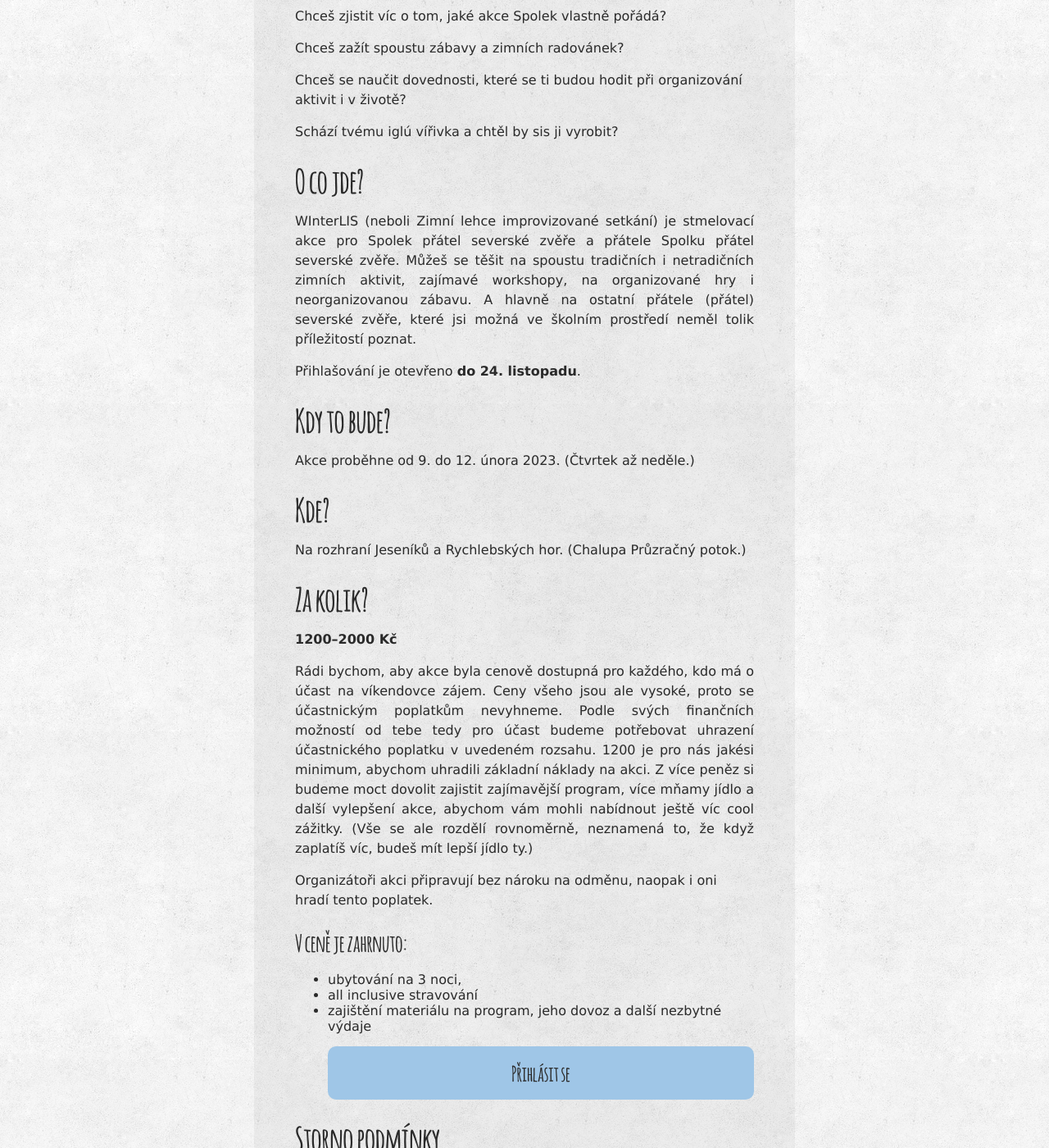
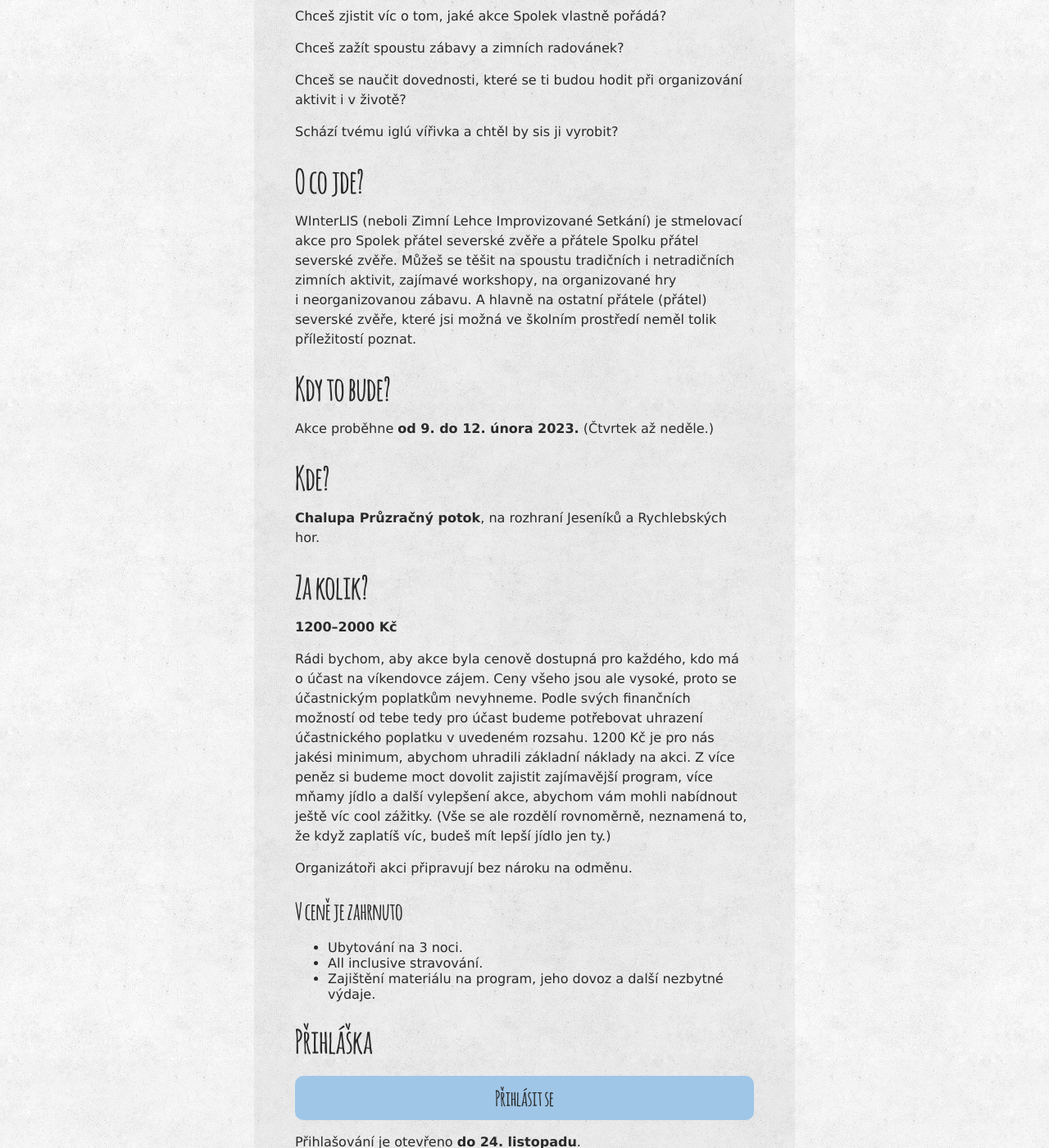
Before and after one commit to zverinec/zverinec-web, a Jekyll site: the page built from _pages/winterlis23.md, in a window 1280 px wide and 1400 px high, scrolled down 908 px. Shown: the whole window at 82% size. Built offline with Jekyll 4.4.1, drawn with Linux system fonts in a browser that asks for light colours; comment, search, counter and statistics services are not loaded; some of the changed text lies outside the part shown.

Commit message:
Winterlis: tweak texts.

```diff
--- a/_pages/winterlis23.md
+++ b/_pages/winterlis23.md
@@ -18,55 +18,68 @@ Chceš se naučit dovednosti, které se ti budou hodit při organizování aktiv
 Schází tvému iglú vířivka a chtěl by sis ji vyrobit?
 
 ## O co jde?
-<p style="text-align: justify">
-WInterLIS (neboli Zimní lehce improvizované setkání) je stmelovací akce pro Spolek přátel severské zvěře a přátele Spolku přátel severské zvěře. Můžeš se těšit na spoustu tradičních i netradičních zimních aktivit, zajímavé workshopy, na organizované hry i neorganizovanou zábavu. A hlavně na ostatní přátele (přátel) severské zvěře, které jsi možná ve školním prostředí neměl tolik příležitostí poznat.
-</p>
-<p>Přihlašování je otevřeno <strong>do 24. listopadu</strong>.</p>
+WInterLIS (neboli Zimní Lehce Improvizované Setkání) je stmelovací akce pro
+Spolek přátel severské zvěře a přátele Spolku přátel severské zvěře. Můžeš se
+těšit na spoustu tradičních i netradičních zimních aktivit, zajímavé workshopy,
+na organizované hry i neorganizovanou zábavu. A hlavně na ostatní přátele
+(přátel) severské zvěře, které jsi možná ve školním prostředí neměl tolik
+příležitostí poznat.
 
 ## Kdy to bude?
-Akce proběhne od 9. do 12. února 2023. (Čtvrtek až neděle.)
+Akce proběhne **od 9. do 12. února 2023.** (Čtvrtek až neděle.)
 
 ## Kde?
-Na rozhraní Jeseníků a Rychlebských hor. (Chalupa Průzračný potok.)
+[Chalupa Průzračný potok](https://mapy.cz/s/jeguzalude), na rozhraní Jeseníků a Rychlebských hor.
 
 ## Za kolik?
+**1200–2000 Kč**
 
-**1200–2000 Kč**
-<p style="text-align: justify">
-Rádi bychom, aby akce byla cenově dostupná pro každého, kdo má o účast na víkendovce zájem. Ceny všeho jsou ale vysoké, proto se účastnickým poplatkům nevyhneme. Podle svých finančních možností od tebe tedy pro účast budeme potřebovat uhrazení účastnického poplatku v uvedeném rozsahu. 1200 je pro nás jakési minimum, abychom uhradili základní náklady na akci. Z více peněz si budeme moct dovolit zajistit zajímavější program, více mňamy jídlo a další vylepšení akce, abychom vám mohli nabídnout ještě víc cool zážitky. (Vše se ale rozdělí rovnoměrně, neznamená to, že když zaplatíš víc, budeš mít lepší jídlo ty.)
-</p>
-Organizátoři akci připravují bez nároku na odměnu, naopak i oni hradí tento poplatek.
+Rádi bychom, aby akce byla cenově dostupná pro každého, kdo má o účast na
+víkendovce zájem. Ceny všeho jsou ale vysoké, proto se účastnickým poplatkům
+nevyhneme. Podle svých finančních možností od tebe tedy pro účast budeme
+potřebovat uhrazení účastnického poplatku v uvedeném rozsahu. 1200 Kč je pro nás
+jakési minimum, abychom uhradili základní náklady na akci. Z více peněz si
+budeme moct dovolit zajistit zajímavější program, více mňamy jídlo a další
+vylepšení akce, abychom vám mohli nabídnout ještě víc cool zážitky. (Vše se ale
+rozdělí rovnoměrně, neznamená to, že když zaplatíš víc, budeš mít lepší jídlo
+jen ty.)
 
-#### V ceně je zahrnuto:
+Organizátoři akci připravují bez nároku na odměnu.
 
-- ubytování na 3 noci,
-- all inclusive stravování
-- zajištění materiálu na program, jeho dovoz a další nezbytné výdaje
-<br/>
+#### V ceně je zahrnuto
+- Ubytování na 3 noci.
+- All inclusive stravování.
+- Zajištění materiálu na program, jeho dovoz a další nezbytné výdaje.
+
+## Přihláška
 <a class="btn btn-large" href="https://forms.gle/WSGXuhGP8N3AStVL9">Přihlásit se</a>
+Přihlašování je otevřeno <strong>do 24. listopadu</strong>.
 
-## Storno podmínky
+### Storno podmínky
 
-- do 30. 12. včetně vrátíme 50 % účastnického poplatku
-- do 31. 1. včetně vrátíme 20 % účastnického poplatku
-- do středy 8. 2. (den před akcí) včetně vrátíme 10 % účastnického poplatku
-- v den započetí akce či později bohužel již nevracíme
+Při odhlášení
 
-Pokud by vám účast znemožnily zdravotní problémy spojené s covidem-19 nebo bychom akci zrušili my, vrátíme vám celou uhrazenou částku.
+- do 30. 12. včetně vrátíme 50 % účastnického poplatku,
+- do 31. 1. včetně vrátíme 20 % účastnického poplatku,
+- do středy 8. 2. (den před akcí) včetně vrátíme 10 % účastnického poplatku,
+- v den započetí akce či později bohužel již nevracíme.
+
+Pokud by vám účast znemožnily zdravotní problémy spojené s COVID-19 nebo
+bychom akci zrušili my, vrátíme vám celou uhrazenou částku.
 
 ## Sponzorství akce
-
-<p style="text-align: justify">
-Pokud jsi příznivcem Spolku, dává ti tahle akce smysl a chceš ji podpořit, můžeš na akci finančně přispět a stát se jejím sponzorem. Pomůžeš tak rozvoji dalších organizátorů, Spolku a jeho budoucnosti. Za odměnu třeba můžeme dát tvou fotku všem účastníkům na polštář nebo jiné trhlé přání, které tě napadne. :) Vyplň <a href="https://forms.gle/WSGXuhGP8N3AStVL9">přihlášku</a> a zaškrtni možnost, že se chceš stát sponzorem. Výše tvého dárku je zcela na tobě.
-</p>
+Pokud jsi příznivcem Spolku, dává ti tahle akce smysl a chceš ji podpořit,
+můžeš na akci finančně přispět a stát se jejím sponzorem. Pomůžeš tak rozvoji
+dalších organizátorů, Spolku a jeho budoucnosti. Za odměnu třeba můžeme dát
+tvou fotku všem účastníkům na polštář nebo jiné trhlé přání, které tě napadne.
+:) Vyplň [přihlášku](https://forms.gle/WSGXuhGP8N3AStVL9) a zaškrtni
+možnost, že se chceš stát sponzorem. Výše tvého dárku je zcela na tobě.
 
 ## Jak nás kontaktovat?
 
-Můžeš nám napsat například na email <a href="mailto:winterlis@fi.muni.cz">winterlis@fi.muni.cz</a>.
+Můžeš nám napsat na email [winterlis@fi.muni.cz](mailto:winterlis@fi.muni.cz).
 
+#### Moc rád bych jel, ale nemohu si dovolit dát za akci 1200 Kč
 
-#### Moc rád bych jel, ale nemohu si dovolit dát za akci 1500.
-
-Nechtěli bychom, aby se cena akce stala jediným důvodem, proč by ses nemohl zúčastnit. Neváhej se nám tedy ozvat a zkusíme to nějak vymyslet.
-
-<a class="btn btn-large" href="[/event-join](https://forms.gle/WSGXuhGP8N3AStVL9)">Přihláška na akci</a>
+Nechtěli bychom, aby se cena akce stala jediným důvodem, proč by ses nemohl
+zúčastnit. Neváhej se nám tedy ozvat a zkusíme to nějak vymyslet.
```
